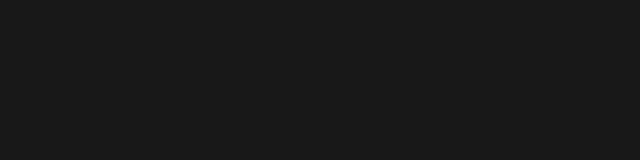
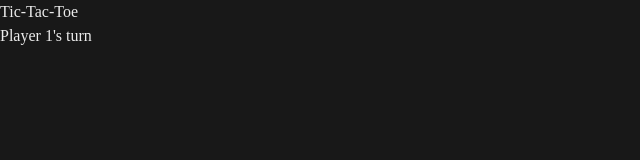
Before and after one commit to Russellier/tic-tac-toe, a plain HTML site: page index.html in a window 1280 px wide. Shown: the whole page, without its empty margins (0-640 px from the left). Drawn offline with Linux system fonts and the light colour scheme.

Commit message:
feat: Display player's turn to UI

```diff
--- a/index.html
+++ b/index.html
@@ -7,6 +7,13 @@
     <link rel="stylesheet" href="styles.css" />
   </head>
   <body>
+    <div class="header">
+      <p>Tic-Tac-Toe</p>
+    </div>
+    <div class="game-container">
+      <p class="active-player"></p>
+      <div class="board"></div>
+    </div>
     <script src="script.js"></script>
   </body>
 </html>
--- a/script.js
+++ b/script.js
@@ -111,6 +111,7 @@ function GameController(
     return false;
   };
 
+  // Check for tie
   const isGameOver = () => {
     for (let i = 0; i < board.rows; i++) {
       for (let j = 0; j < board.columns; j++) {
@@ -141,7 +142,26 @@ function GameController(
 
   printNewRound();
 
-  return { playRound };
+  return {
+    playRound,
+    getActivePlayer,
+    getBoard: board.board,
+  };
 }
 
-const game = GameController();
+function screenController() {
+  const game = GameController();
+  const activePlayerEl = document.querySelector('.active-player');
+  const boardEl = document.querySelector('.board');
+
+  const displayBoard = () => {
+    const board = game.getBoard;
+    const activePlayer = game.getActivePlayer();
+
+    activePlayerEl.textContent = `${activePlayer.name}'s turn`;
+  };
+
+  displayBoard();
+}
+
+screenController();
--- a/styles.css
+++ b/styles.css
@@ -11,7 +11,8 @@
 * {
   margin: 0;
   padding: 0;
-  background-color: rgb(24, 24, 24);
+  background-color: #181818;
+  color: #ebebeb;
 }
 
 body {
```
